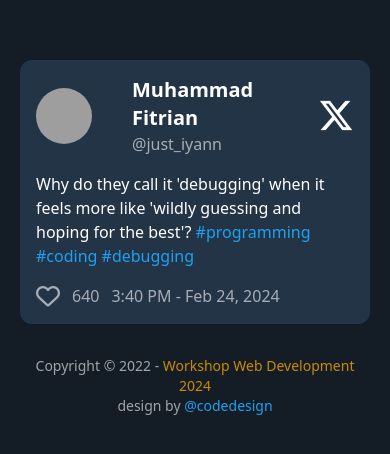
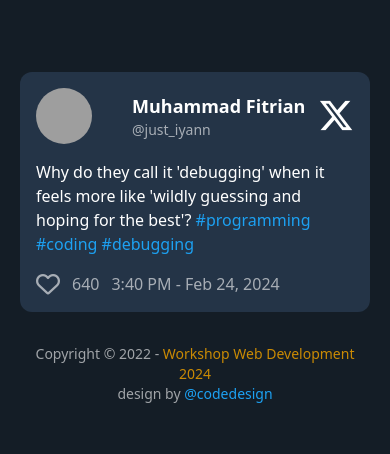
Before and after one commit to justnotiyann/wrk-tailwind-alpine-x, a website: page index.html in a window 390 px wide. Shown: the part 184-638 px from the top of the page. Drawn offline with nearby package versions, Linux system fonts and the light colour scheme; grey boxes are pictures that could not be loaded.

Commit message:
fixing for responsive design

```diff
--- a/index.html
+++ b/index.html
@@ -36,7 +36,7 @@
         class="font-code flex min-h-screen flex-col items-center justify-center bg-primary-dark-100 p-5 text-white"
     >
         <div
-            class="mx-2 w-full rounded-xl bg-primary-dark-200 p-4 lg:mx-auto lg:w-1/3"
+            class="mx-2 w-full rounded-xl bg-primary-dark-200 p-4 md:mx-auto md:w-2/3 lg:w-1/2 xl:w-1/3"
         >
             <div class="flex items-center justify-between">
                 <div class="flex items-center gap-x-10">
@@ -46,8 +46,12 @@
                         class="h-14 w-14 rounded-full"
                     />
                     <div>
-                        <p class="text-xl font-bold">Muhammad Fitrian</p>
-                        <p class="text-white/60">@just_iyann</p>
+                        <p class="text-lg font-bold md:text-xl">
+                            Muhammad Fitrian
+                        </p>
+                        <p class="md:text-md text-sm text-white/60">
+                            @just_iyann
+                        </p>
                     </div>
                 </div>
 
@@ -86,7 +90,7 @@
                 </div>
             </div>
         </div>
-        <footer class="mt-8 text-center text-sm lg:text-lg">
+        <footer class="mt-8 text-center text-sm md:text-lg">
             <p class="text-white/60">
                 Copyright © 2022 -
                 <a href="" class="text-yellow-600">
```
Also changed, not shown: src/css/output.css.
